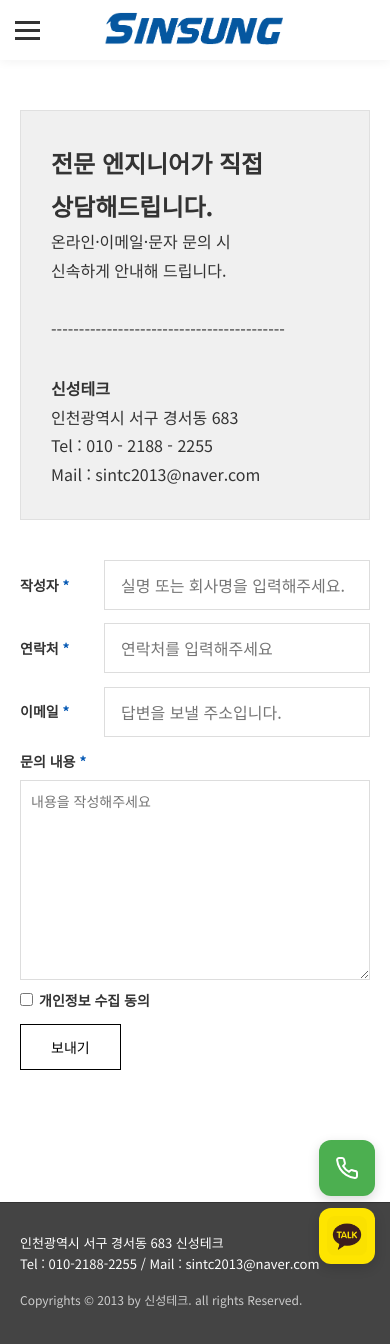
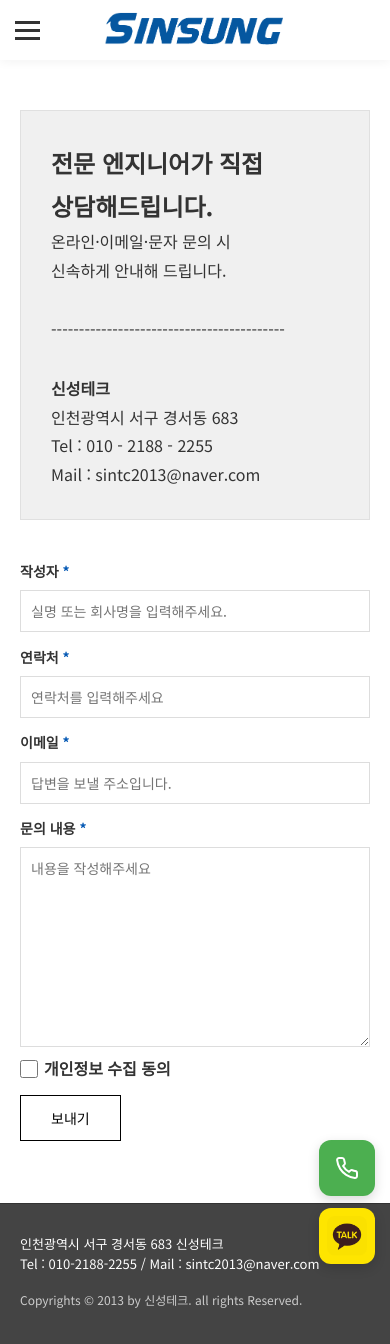
Before and after one commit to desert32-hash/Sintc2013, a Jekyll site: the page contact.html, which Jekyll copies as it is, in a window 390 px wide and 1344 px high. Built offline with Jekyll 4.4.1, drawn with Linux system fonts in a browser that asks for light colours.

Commit message:
Add files via upload

```diff
--- a/css/style.css
+++ b/css/style.css
@@ -2599,13 +2599,46 @@ img {
     }
 
     .form-group label,
-    .form-group-horizontal label {
+    .form-group-horizontal label:not(.checkbox-label) {
         font-size: 14px;
+        min-width: unset;
+        width: 100%;
+        text-align: left;
+    }
+
+    .form-group-horizontal {
+        flex-direction: column;
+        align-items: flex-start;
+        gap: 8px;
+    }
+
+    /* 체크박스 영역 전용: 가로 정렬 유지 및 좌측 정렬 */
+    .form-group-horizontal:has(.checkbox-label) {
+        flex-direction: row !important;
+        align-items: center !important;
+        justify-content: flex-start !important;
+        width: 100%;
+    }
+
+    .form-group-horizontal .checkbox-label {
+        width: auto !important;
+        display: flex !important;
+        flex-direction: row !important;
+        align-items: center !important;
+        gap: 6px !important;
+        margin: 0;
+    }
+
+    .form-group-horizontal .checkbox-label input[type="checkbox"] {
+        width: 18px !important;
+        height: 18px !important;
+        margin: 0 !important;
     }
 
     .form-group input,
     .form-group textarea,
-    .form-group select {
+    .form-group-horizontal input {
+        width: 100% !important;
         padding: 10px;
         font-size: 14px;
     }
```
